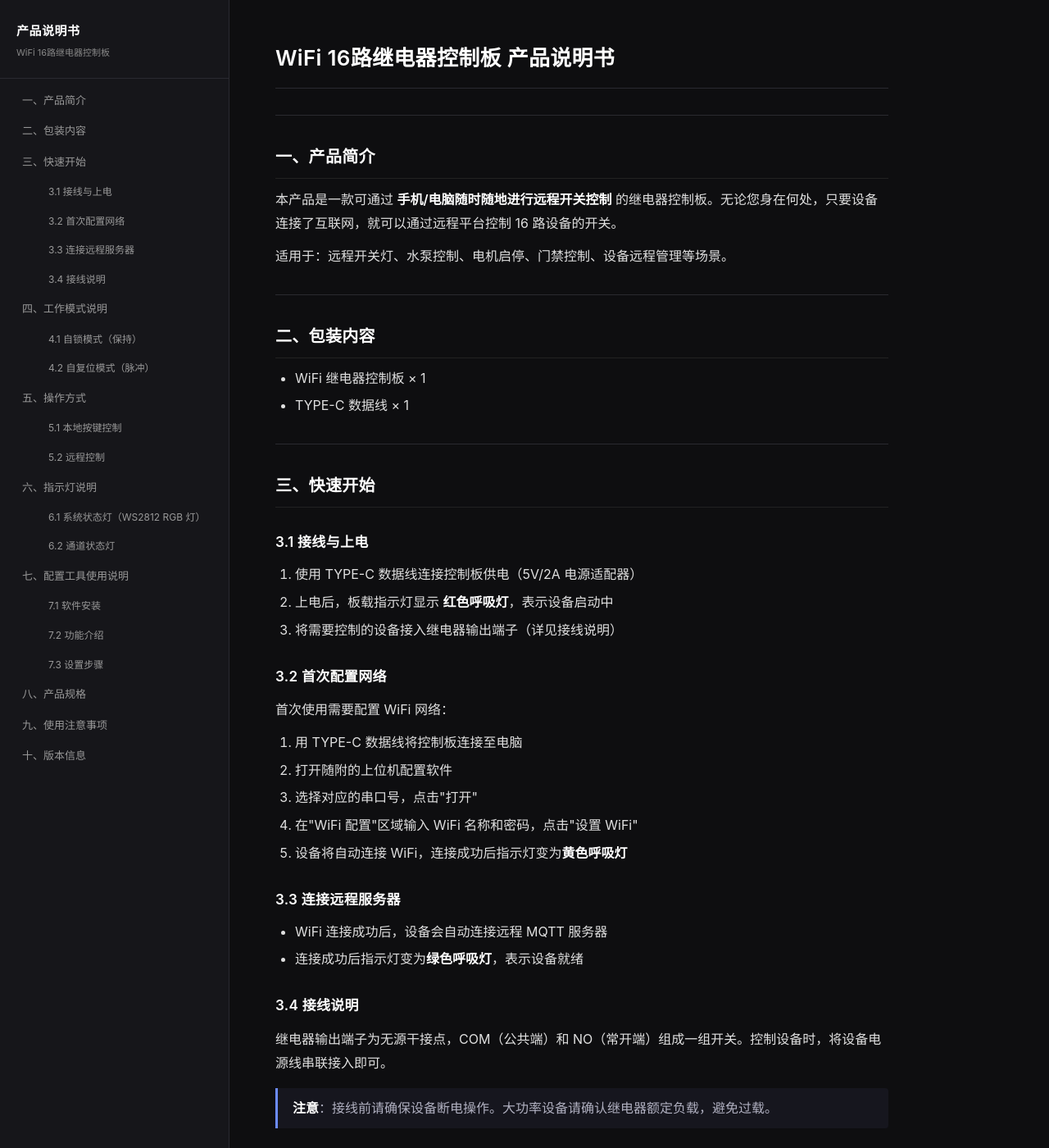
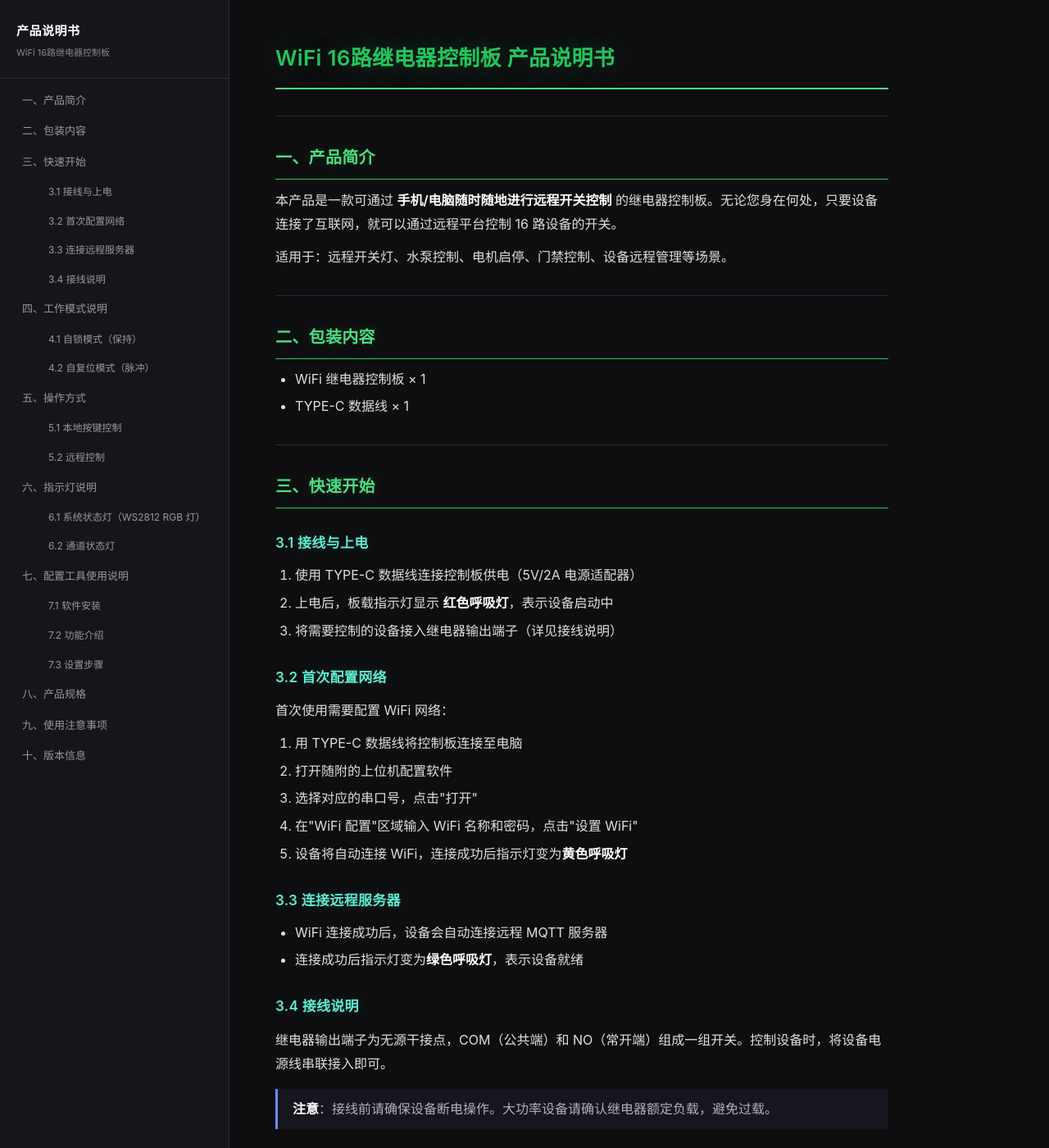
Before and after one commit to ysiq/ysiq.github.io, a Jekyll site: the page zdzb/other/IOT-Relay.html, which Jekyll copies as it is, in a window 1280 px wide and 1400 px high. Shown: the whole window at 82% size. Built offline with Jekyll 4.4.1, drawn with Linux system fonts in a browser that asks for light colours.

```diff
--- a/zdzb/other/IOT-Relay.html
+++ b/zdzb/other/IOT-Relay.html
@@ -87,33 +87,43 @@
   #content h2,
   #content h3,
   #content h4 {
-    color: #fff;
+    color: #4ade80;
     font-weight: 600;
     margin-top: 1.6em;
     margin-bottom: 0.5em;
     letter-spacing: 0.3px;
+    text-shadow: 0 0 20px rgba(74, 222, 128, 0.15);
   }
   #content h1 {
     font-size: 26px;
-    border-bottom: 1px solid #2a2a30;
+    border-bottom: 2px solid #4ade80;
     padding-bottom: 12px;
     margin-top: 0;
+    color: #22c55e;
+    text-shadow: 0 0 30px rgba(34, 197, 94, 0.25);
   }
   #content h2 {
     font-size: 20px;
-    border-bottom: 1px solid #222;
+    border-bottom: 1px solid #22c55e;
     padding-bottom: 8px;
+    color: #4ade80;
   }
-  #content h3 { font-size: 17px; }
-  #content h4 { font-size: 15px; }
+  #content h3 {
+    font-size: 17px;
+    color: #5eead4;
+  }
+  #content h4 {
+    font-size: 15px;
+    color: #99f6e4;
+  }
 
   #content p { margin: 0.7em 0; }
   #content ul, #content ol { padding-left: 24px; margin: 0.6em 0; }
   #content li { margin: 0.3em 0; }
 
   #content strong { color: #fff; font-weight: 600; }
-  #content a { color: #6c8cff; text-decoration: none; }
-  #content a:hover { text-decoration: underline; }
+  #content a { color: #4ade80; text-decoration: none; }
+  #content a:hover { color: #22c55e; text-decoration: underline; }
 
   #content hr {
     border: none;
```
